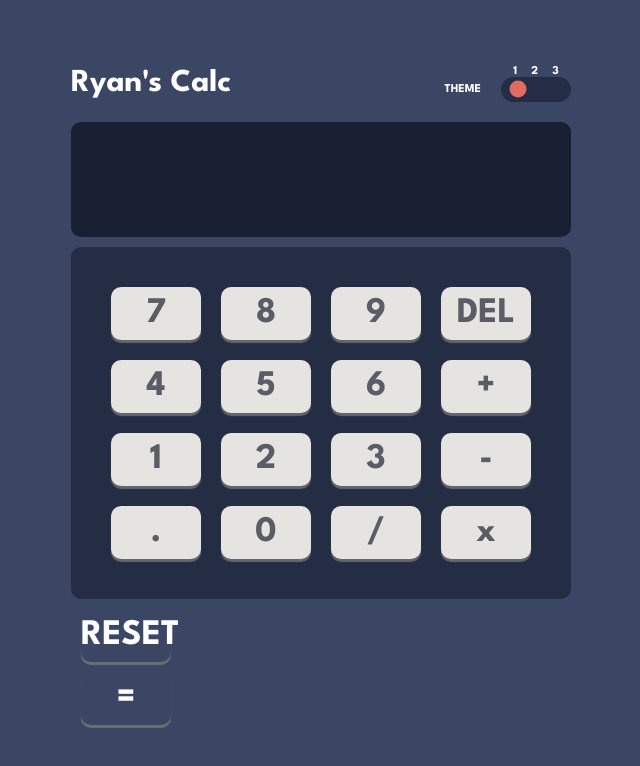
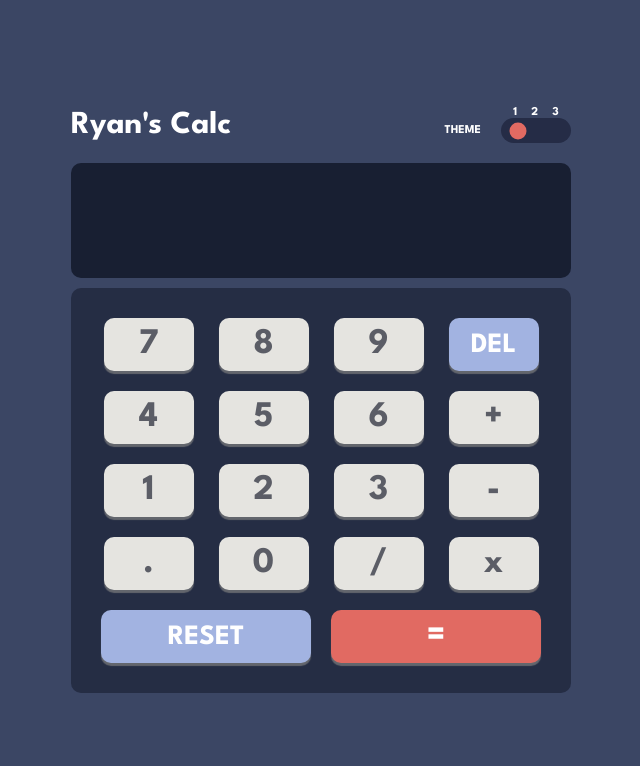
Before and after one commit to TheSonOfBat/Calculator, a React (Create React App) app: page / in a window 1280 px wide. Shown: the top 766 px of the page, without its empty margins (319-959 px from the left). Built offline with nearby package versions, Linux system fonts and the light colour scheme.

Commit message:
Style Changes + New Math Functions

```diff
--- a/public/index.html
+++ b/public/index.html
@@ -24,7 +24,7 @@
       work correctly both with client-side routing and a non-root public URL.
       Learn how to configure a non-root public URL by running `npm run build`.
     -->
-    <title>React App</title>
+    <title>Ryan's Calc</title>
   </head>
   <body>
     <noscript>You need to enable JavaScript to run this app.</noscript>
--- a/src/App.css
+++ b/src/App.css
@@ -113,8 +113,13 @@ html,body,#root{
 }
 
 .calculator--keypad{
-  padding: 30px;
+  display: flex;
+  flex-direction: column;
   margin-top: 10px;
+  padding: 20px;
+}
+
+.main--keypad{
   display: grid;
   grid-template-columns: auto auto auto auto;
   width: 100%;
@@ -134,3 +139,18 @@ html,body,#root{
   cursor: pointer;
   user-select: none;
 }
+
+.sub--keypad{
+  display: flex;
+}
+
+.sub{
+  width: 50%;
+}
+
+.alterKey{
+  font-size: 1.75rem;
+  display: flex;
+  align-items: center;
+  justify-content: center;
+}
--- a/src/App.js
+++ b/src/App.js
@@ -6,6 +6,7 @@ function App() {
   let [face, updateFace] = React.useState("");
   let [position, updatePosition] = React.useState("1");
   let total = React.useRef(0);
+  let currentOperator = React.useRef(null);
 
   let themeObj = {
     "1":{
@@ -14,7 +15,9 @@ function App() {
         calculatorFace: {backgroundColor: '#181f32'},
         calculatorKeypad: {backgroundColor: '#252d44'},
         key: {backgroundColor: '#e5e4e0', color: '#5b5d66'},
-        keyHover: {backgroundColor: 'white'}
+        keyHover: {backgroundColor: 'white'},
+        alterKey: {backgroundColor: '#a2b3e1'},
+        equalKey: {backgroundColor: '#e16a62'}
     },
 
     "2":{
@@ -23,7 +26,9 @@ function App() {
         calculatorFace: {backgroundColor: '#eeeeee'},
         calculatorKeypad: {backgroundColor: '#d3cdcd'},
         key: {backgroundColor: '#e5e4e0', color: '#5b5d66'},
-        keyHover: {backgroundColor: 'white'}
+        keyHover: {backgroundColor: 'white'},
+        alterKey: {backgroundColor: '##62b5bd'},
+        equalKey: {backgroundColor: '#f88b3e', color: 'white'}
     },
 
     "3":{
@@ -32,25 +37,52 @@ function App() {
         calculatorFace: {backgroundColor: '#1e0836'},
         calculatorKeypad: {backgroundColor: '#1e0836'},
         key: {backgroundColor: '#331b4d', color: '#ffe53b'},
-        keyHover: {backgroundColor: '#2e104f'}
+        keyHover: {backgroundColor: '#2e104f'},
+        alterKey: {backgroundColor: '#8731b0'},
+        equalKey: {backgroundColor: '#92fff9', color: '#0d262a'}
     }
 }
 
   function keyPress(key){
     if(!+key){
-      if(key==="DEL"){
-        updateFace((prev)=>[...prev].splice(0, prev.length-1).join(""))
+      console.log(key === currentOperator.current)
+      if(key === currentOperator.current){
+        key = "=";
       }
+      else{
+        if(key==="DEL"){
+          updateFace((prev)=>[...prev].splice(0, prev.length-1).join(""))
+        }
 
-      if(key==="+"){
-        total.current = +face;
-        updateFace("")
+        else if(key === "="){
+          key = "=";
+        }
+
+        else{
+          currentOperator.current = key;
+          total.current = +face;
+          updateFace("");
+        }
       }
 
       if(key==="="){
-        console.log(total.current)
-        total.current += +face;
-        updateFace(total.current);
+        console.log(currentOperator.current)
+        switch(currentOperator.current){
+          case "+":
+            total.current += +face;
+            break;
+          case "-":
+            total.current -= +face;
+            break;
+          case "x":
+            total.current *= +face;
+            break;
+          case "/":
+            total.current /= +face;
+            break;
+        }
+        updateFace(total.current.toString());
+        currentOperator.current = "=";
       }
     }
     else{
--- a/src/Calculator.js
+++ b/src/Calculator.js
@@ -23,10 +23,11 @@ export default function Calculator(props){
                         <div className="calculator--main">
                             <div className="calculator--face" id="face"  style={props.themeObj[props.position]['calculatorFace']}>{props.face}</div>
                             <div className="calculator--keypad" style={props.themeObj[props.position]['calculatorKeypad']}>
+                                <div className="main--keypad">
                                     <div onMouseEnter={props.hoverEnter} onMouseLeave={props.hoverLeave} style={props.themeObj[props.position]['key']} onClick={props.onClick} className="key">7</div>
                                     <div onMouseEnter={props.hoverEnter} onMouseLeave={props.hoverLeave} style={props.themeObj[props.position]['key']} onClick={props.onClick} className="key">8</div>
                                     <div onMouseEnter={props.hoverEnter} onMouseLeave={props.hoverLeave} style={props.themeObj[props.position]['key']} onClick={props.onClick} className="key">9</div>
-                                <div onMouseEnter={props.hoverEnter} onMouseLeave={props.hoverLeave} style={props.themeObj[props.position]['key']} onClick={props.onClick} className="key">DEL</div>
+                                    <div style={props.themeObj[props.position]['alterKey']} onClick={props.onClick} className="key alterKey">DEL</div>
                                     <div onMouseEnter={props.hoverEnter} onMouseLeave={props.hoverLeave} style={props.themeObj[props.position]['key']} onClick={props.onClick} className="key">4</div>
                                     <div onMouseEnter={props.hoverEnter} onMouseLeave={props.hoverLeave} style={props.themeObj[props.position]['key']} onClick={props.onClick} className="key">5</div>
                                     <div onMouseEnter={props.hoverEnter} onMouseLeave={props.hoverLeave} style={props.themeObj[props.position]['key']} onClick={props.onClick} className="key">6</div>
@@ -40,8 +41,12 @@ export default function Calculator(props){
                                     <div onMouseEnter={props.hoverEnter} onMouseLeave={props.hoverLeave} style={props.themeObj[props.position]['key']} onClick={props.onClick} className="key">/</div>
                                     <div onMouseEnter={props.hoverEnter} onMouseLeave={props.hoverLeave} style={props.themeObj[props.position]['key']} onClick={props.onClick} className="key">x</div>
                                 </div>
-                            <div onClick={props.onClick} className="key">RESET</div>
-                            <div onClick={props.onClick} className="key">=</div>
+                                <div className="sub--keypad">
+                                    <div onClick={props.onClick} style={props.themeObj[props.position]['alterKey']} className="key sub alterKey">RESET</div>
+                                    <div onClick={props.onClick} style={props.themeObj[props.position]['equalKey']} className="key sub equal">=</div>
+                                </div>
+                            </div>
+
                         </div>
                 </div>
         </div>
```
Lines whose indentation alone changed are shown as unchanged.
